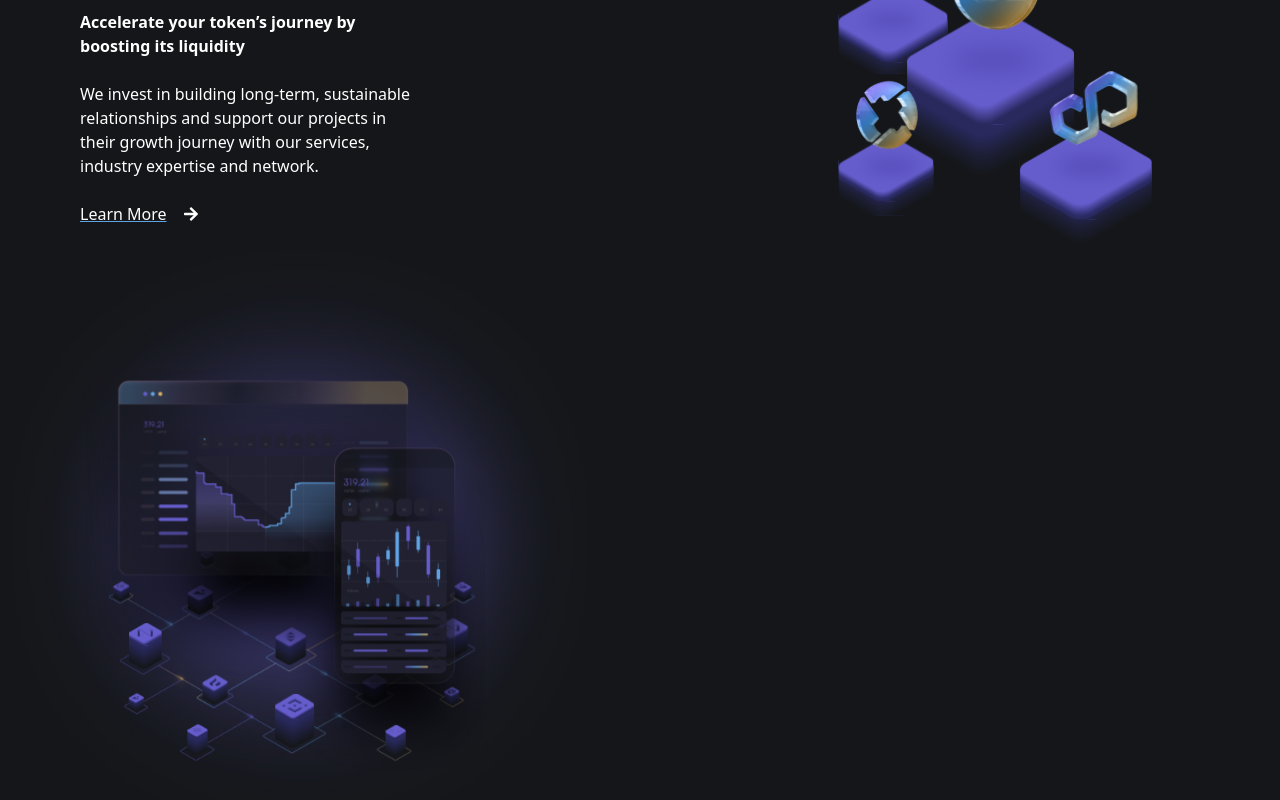
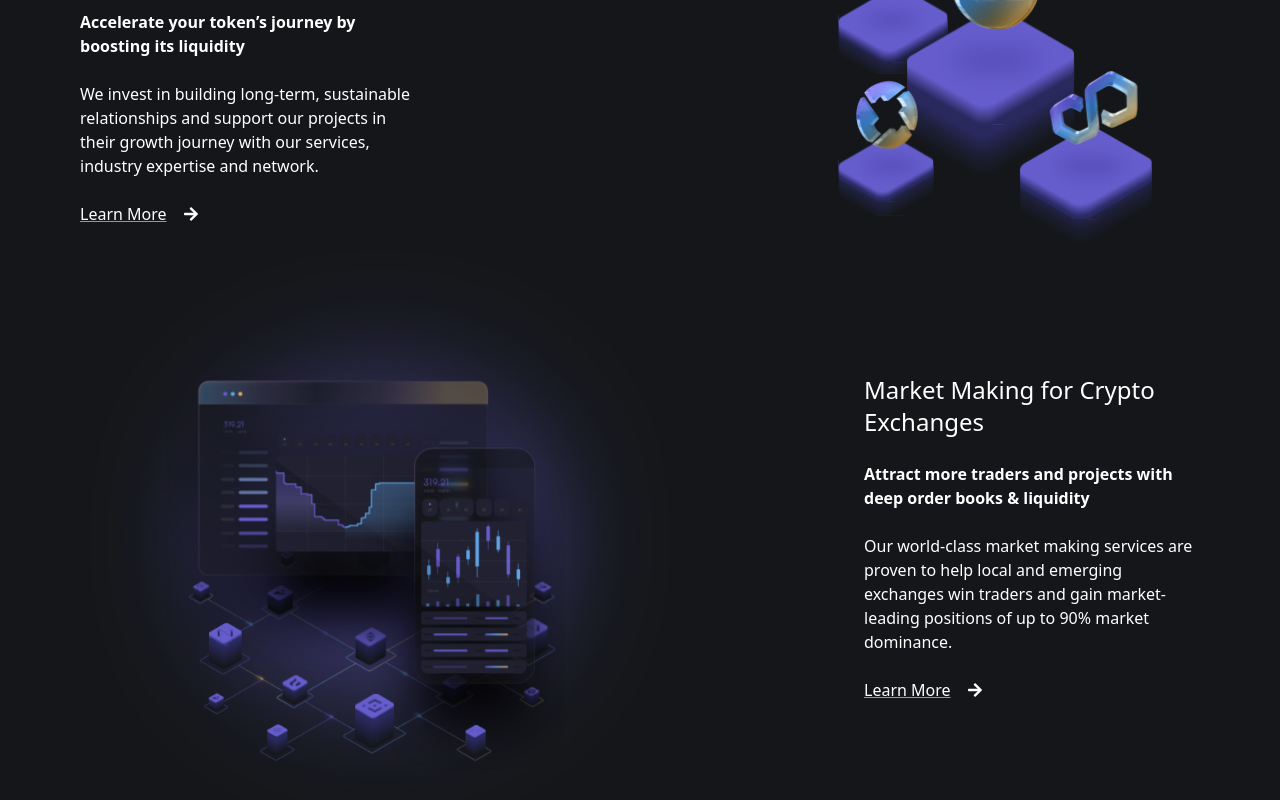
Before and after one commit to Shookrun/Gravity, a Next.js app: page / in a window 1280 px wide. Shown: the part 1497-2297 px from the top of the page. Built offline with nearby package versions, Linux system fonts and the light colour scheme.

Commit message:
Exchange Component finished

```diff
--- a/app/components/Exchange/page.jsx
+++ b/app/components/Exchange/page.jsx
@@ -1,9 +1,10 @@
 import Image from 'next/image'
 import React from 'react'
+import MarketingComponent from '../MarketingProject/MarketingComponent/page'
 
 const Exchange = () => {
   return (
-    <div>
+    <div className='flex items-center px-20 justify-between'>
         <div>
             <Image
             src={"/exchange.svg"}
@@ -12,7 +13,7 @@ const Exchange = () => {
             alt=''
             />
         </div>
-        <div></div>
+        <MarketingComponent title="Market Making for Crypto Exchanges" desc1="Attract more traders and projects with deep order books & liquidity" desc2="Our world-class market making services are proven to help local and emerging exchanges win traders and gain market-leading positions of up to 90% market dominance." />
     </div>
   )
 }
--- a/app/components/MarketingProject/MarketingComponent/page.jsx
+++ b/app/components/MarketingProject/MarketingComponent/page.jsx
@@ -1,17 +1,15 @@
 import React from 'react'
 import { FaArrowRight } from 'react-icons/fa'
 
-const MarketingComponent = () => {
+const MarketingComponent = ({title,desc1,desc2}) => {
   return (
     <div className="w-[30%] flex flex-col gap-6">
-    <h2 className="text-2xl">Market Making for Crypto Projects</h2>
+    <h2 className="text-2xl">{title}</h2>
     <p className="font-bold">
-      Accelerate your token’s journey by boosting its liquidity
+      {desc1}
     </p>
     <p>
-      We invest in building long-term, sustainable relationships and support
-      our projects in their growth journey with our services, industry
-      expertise and network.
+      {desc2}
     </p>
     <h4 className="flex items-center gap-4 underline leading-relax decoration-[#5FA4E6]">
       Learn More <FaArrowRight />
--- a/app/components/MarketingProject/page.jsx
+++ b/app/components/MarketingProject/page.jsx
@@ -1,24 +1,14 @@
 import Image from "next/image";
 import React from "react";
 import { FaArrowRight } from "react-icons/fa";
+import MarketingComponent from "./MarketingComponent/page";
 
 const MarketingProject = () => {
   return (
     <div className="flex items-center px-20 justify-between ">
-      <div className="w-[30%] flex flex-col gap-6">
-        <h2 className="text-2xl">Market Making for Crypto Projects</h2>
-        <p className="font-bold">
-          Accelerate your token’s journey by boosting its liquidity
-        </p>
-        <p>
-          We invest in building long-term, sustainable relationships and support
-          our projects in their growth journey with our services, industry
-          expertise and network.
-        </p>
-        <h4 className="flex items-center gap-4 underline leading-relax decoration-[#5FA4E6]">
-          Learn More <FaArrowRight />
-        </h4>
-      </div>
+   <MarketingComponent title="Market Making for Crypto Projects" desc1=" Accelerate your token’s journey by boosting its liquidity" desc2="We invest in building long-term, sustainable relationships and support
+      our projects in their growth journey with our services, industry
+      expertise and network."/>
       <div className="relative w-[40%]">
         <Image
         src={"/div.svg"}
```
